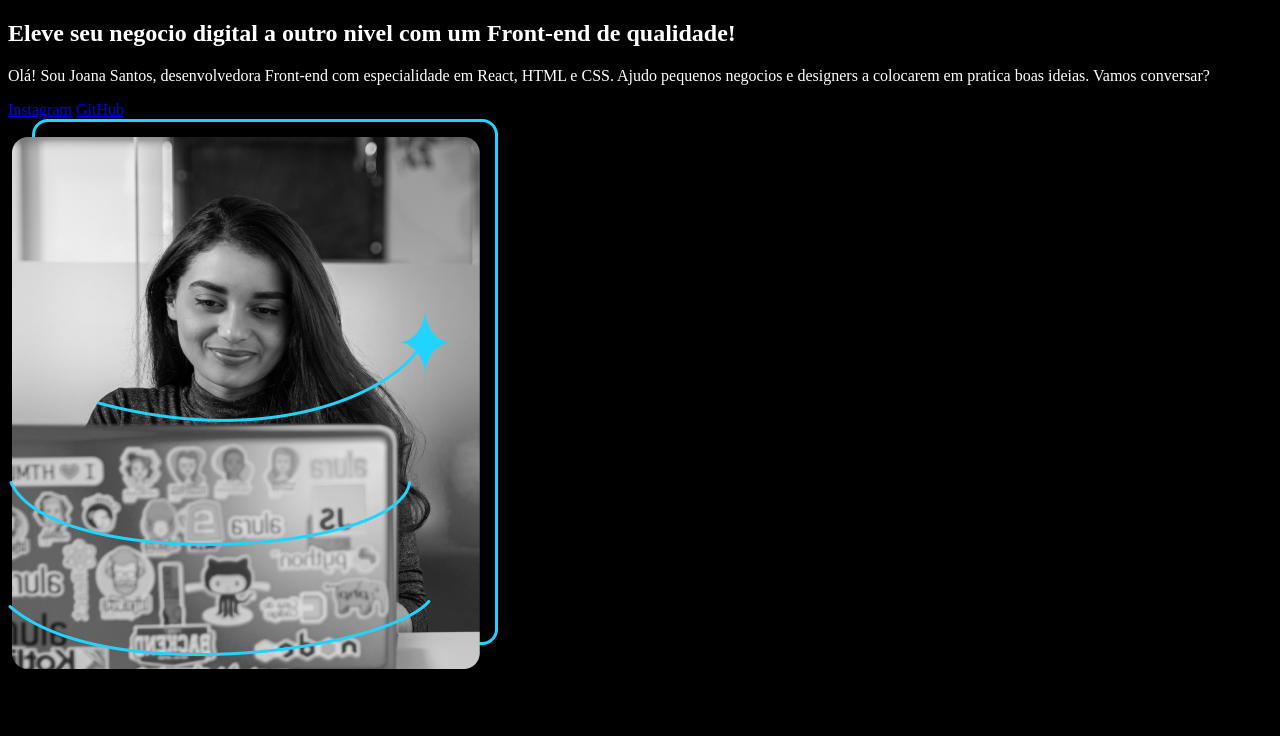
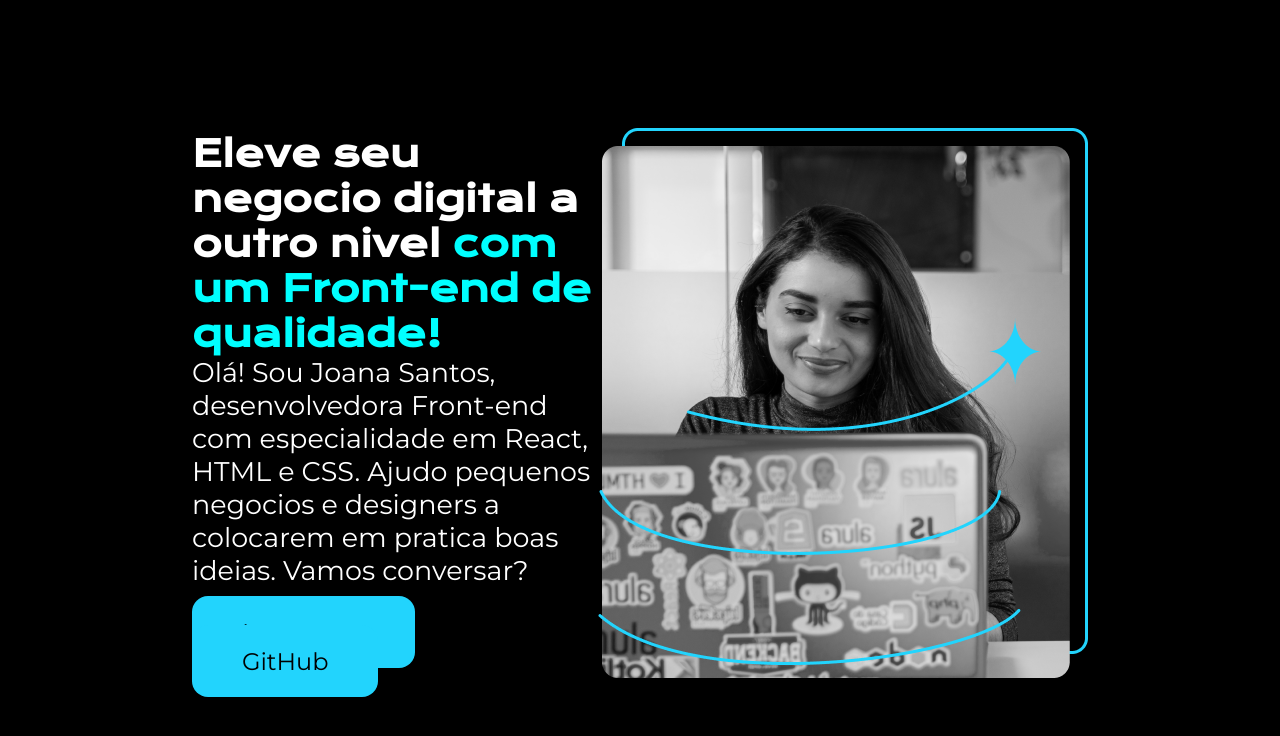
Before and after one commit to nicolyy/alura.curso1, a plain HTML site: page index.html in a window 1280 px wide. Drawn offline with nearby package versions, Linux system fonts and the light colour scheme.

Commit message:
Estilizando a pagina, posicionamento e botoes

```diff
--- a/style.css
+++ b/style.css
@@ -1,4 +1,63 @@
+@import url('https://fonts.googleapis.com/css2?family=Krona+One&display=swap');
+@import url('https://fonts.googleapis.com/css2?family=Krona+One&family=Montserrat&display=swap');
+
+
+*    {
+    margin: 0;
+    padding: 0;
+}
+
 body{
-    background-color: black;
+    height: 100vh;
+    box-sizing: border-box;
+    background-color: #000000 ;
     color: white;
 }
+
+.titulo-destaque{
+    color: aqua;
+}
+
+.apresentacao {
+    margin:10% 15%;
+    display: flex;
+    align-items: center;
+    justify-content: space-between;
+}
+
+.apresentacao__conteudo{
+    width: 615px;
+    flex-direction: column;
+    gap: 40px;
+}
+
+.apresentacao__conteudo__titulo{
+    font-family: 'Krona One', sans-serif;
+    font-size: 36px;
+}
+
+.apresentacao__conteudo__texto{
+    font-family: 'Montserrat', sans-serif;
+    font-weight: 800px;
+    font-size: 27px;
+    padding-bottom: 30px;
+}
+
+.apresentacao__link{
+    display: flex;
+    justify-content: space-between;
+
+}
+
+.apresentacao__links__link {
+    background-color: #22D4FD;
+    width: 280px;
+    text-align: center;
+    border-radius: 16px;
+    font-size: 24px;
+    font-weight: 600px;
+    padding: 21.5px 50px;
+    text-decoration: none;
+    color: #000000;
+    font-family: 'Montserrat', sans-serif;
+}
```
